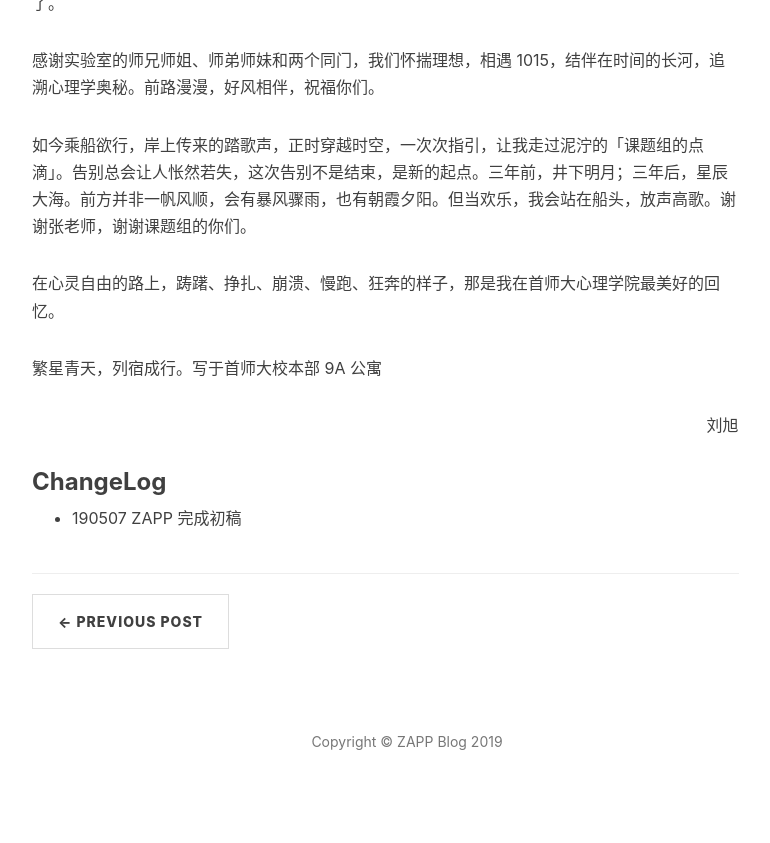
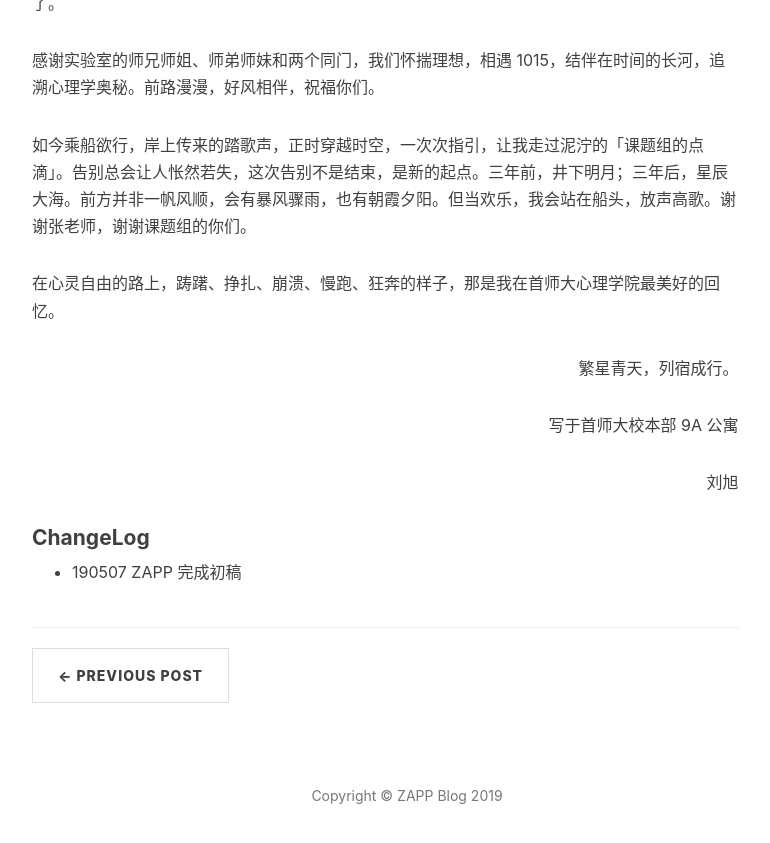
Before and after one commit to zapp926/blog, a Jekyll site: the page built from _posts/2019-05-07-graduate.md, in a window 1280 px wide and 900 px high, scrolled down 1927 px. Shown: the top 843 px of the window, without its empty margins (233-1003 px from the left). Built offline with Jekyll 4.4.1, drawn with Linux system fonts in a browser that asks for light colours; nearby versions of some CDN libraries; comment, search, counter and statistics services are not loaded.

Commit message:
Update 2019-05-07-graduate.md

```diff
--- a/_posts/2019-05-07-graduate.md
+++ b/_posts/2019-05-07-graduate.md
@@ -45,10 +45,11 @@ tags:
 
 在心灵自由的路上，踌躇、挣扎、崩溃、慢跑、狂奔的样子，那是我在首师大心理学院最美好的回忆。
 
-繁星青天，列宿成行。写于首师大校本部 9A 公寓
+<p align='right'>繁星青天，列宿成行。</p>
+<p align='right'>写于首师大校本部 9A 公寓</p>
 
 <p align='right'>刘旭</p>
 
-### ChangeLog
+#### ChangeLog
 
 * 190507 ZAPP 完成初稿
```
